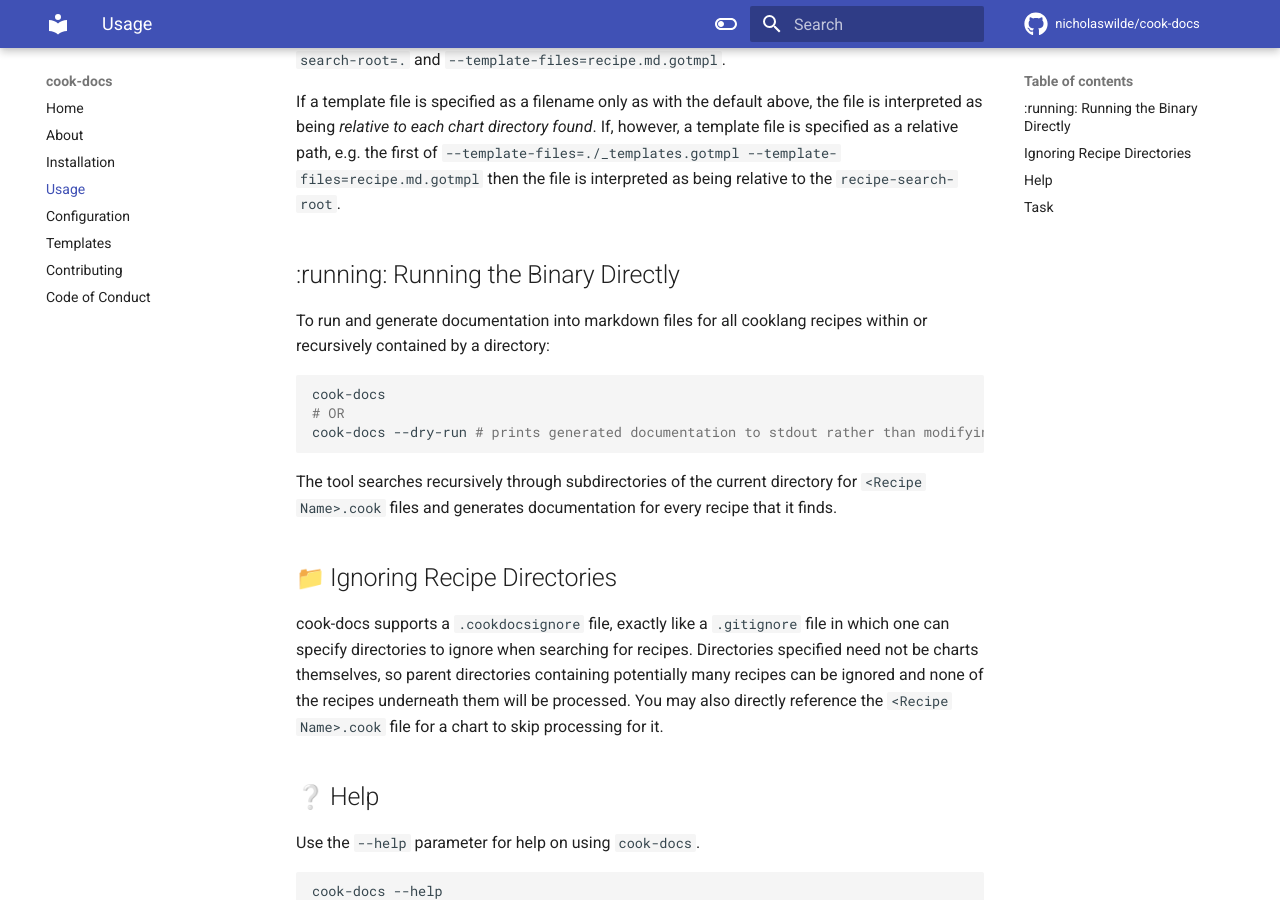
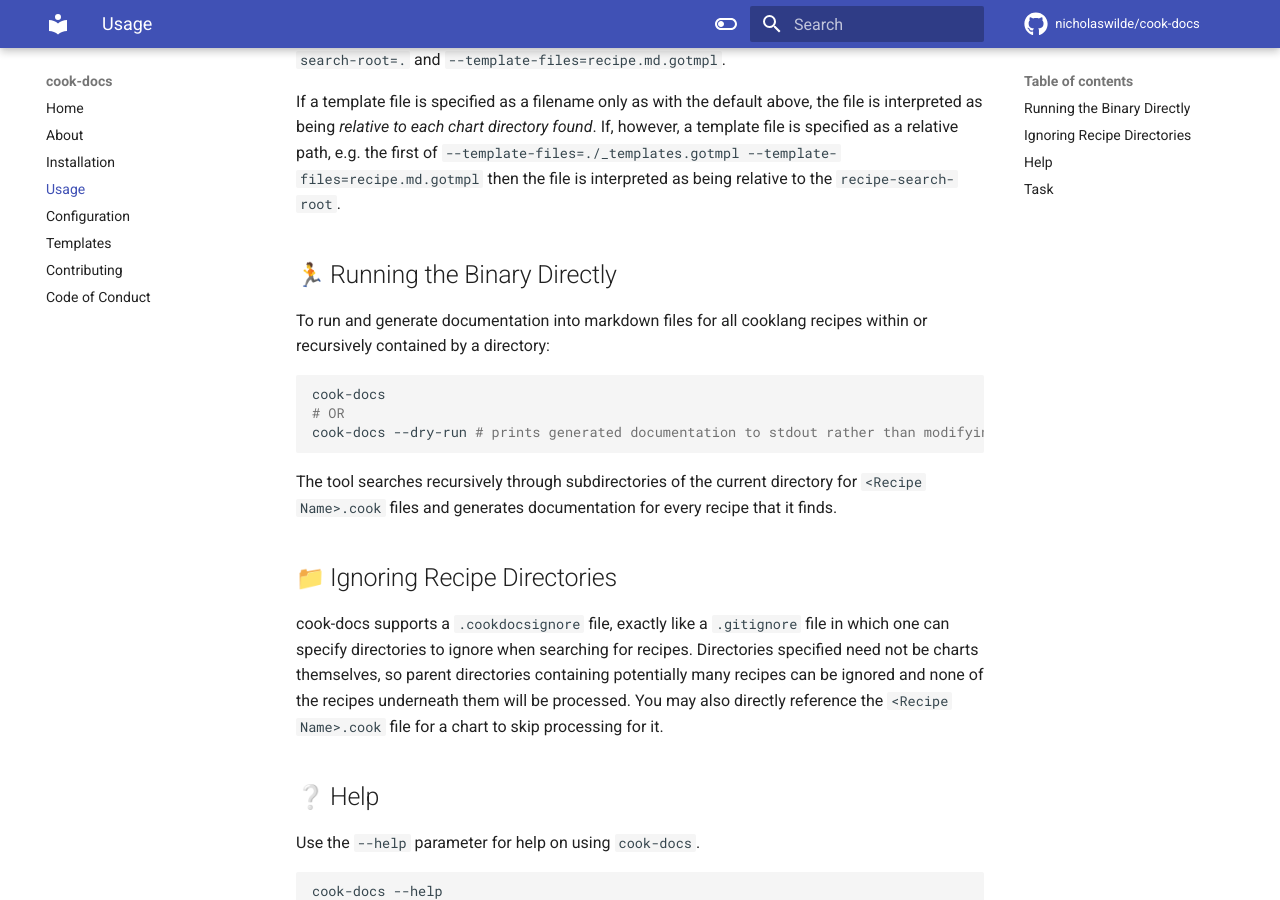
Before and after one commit to nicholaswilde/cook-docs, an MkDocs documentation site: the page built from docs/usage.md, in a window 1280 px wide and 900 px high, scrolled down 359 px. Built offline with MkDocs 1.6.1 and Material for MkDocs 9.7.7, drawn with Linux system fonts in a browser that asks for light colours; emoji names are drawn with the system emoji font; comment, search, counter and statistics services are not loaded; some of the changed lines change nothing that is shown.

Commit message:
Update emoji
Signed-off-by: nιcнolaѕ wιlde <Nicholas Wilde>

```diff
--- a/docs/usage.md
+++ b/docs/usage.md
@@ -18,7 +18,7 @@ however, a template file is specified as a relative path, e.g. the first of
 `--template-files=./_templates.gotmpl --template-files=recipe.md.gotmpl` then
 the file is interpreted as being relative to the `recipe-search-root`.
 
-## :running: Running the Binary Directly
+## :runner: Running the Binary Directly
 
 To run and generate documentation into markdown files for all cooklang recipes within or recursively contained by a directory:
 
```
